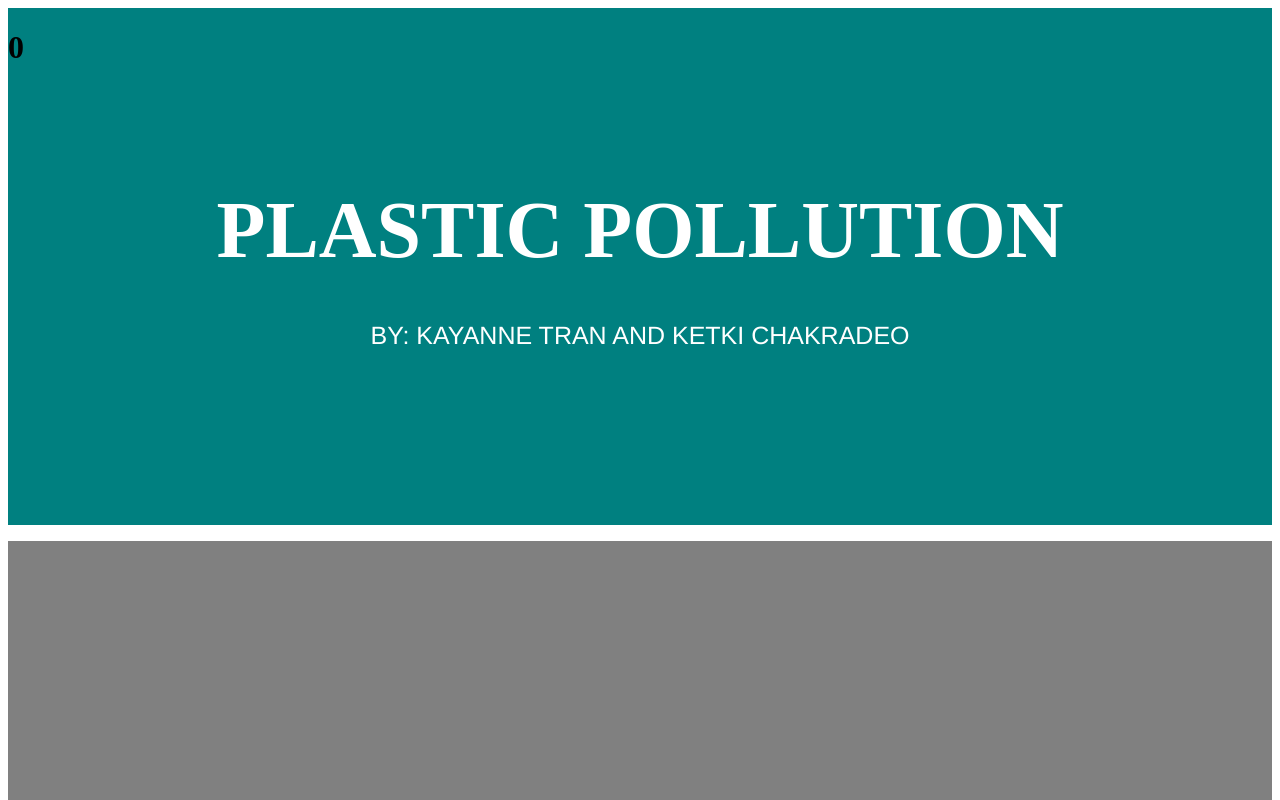
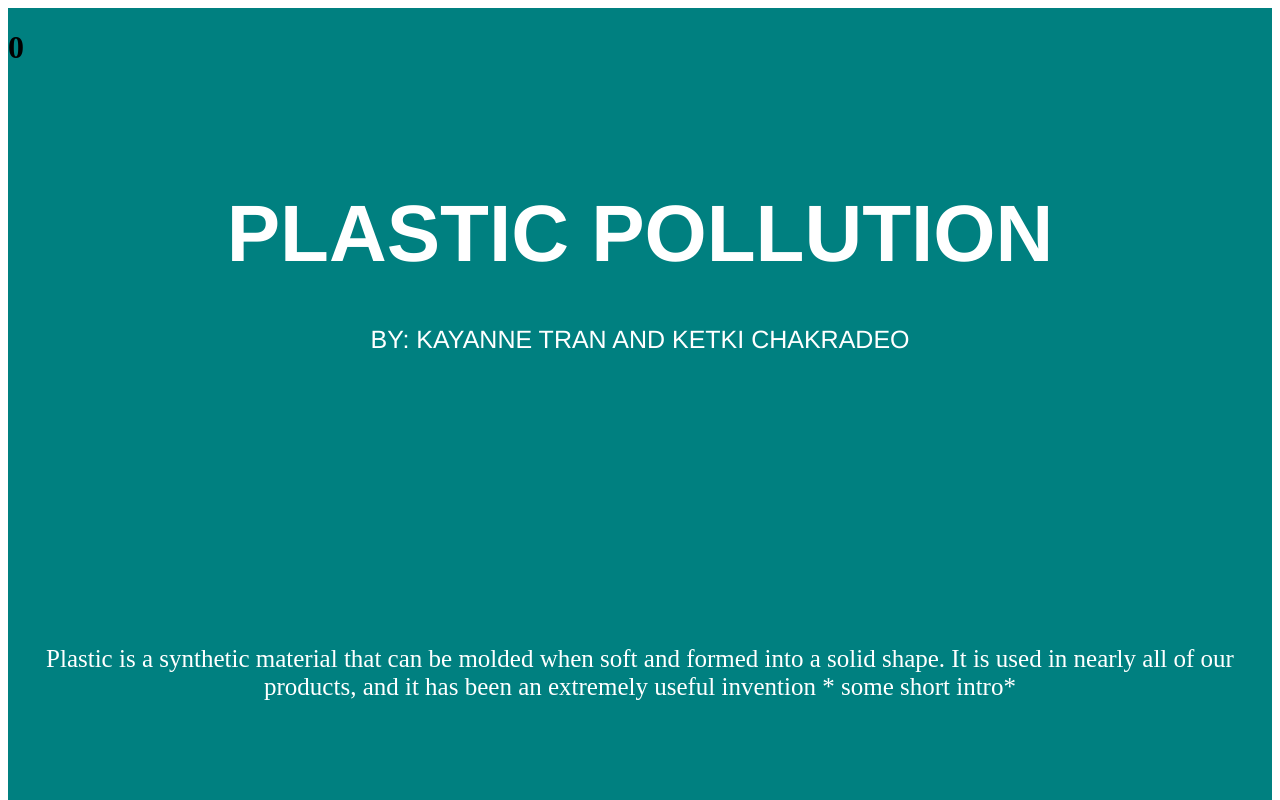
Before and after one commit to kayannet/oceanpollution, a SvelteKit app: page / in a window 1280 px wide. Shown: the top 800 px of the page. Built offline with nearby package versions, Linux system fonts and the light colour scheme.

Commit message:
template scrolling updated

```diff
--- a/src/components/App.svelte
+++ b/src/components/App.svelte
@@ -17,19 +17,26 @@
 
 <div class = "container" background-color="yellow">
 
-    <section style:min-height="{16 * 500}px">
+    <section style="min-height: {16 * 500}px">
         <div class="box" style:transform={`translate3d(0, ${scroll * 0.4}px, 0)`} style:background="teal">
             <h2>PLASTIC POLLUTION</h2>
-            <p> BY: KAYANNE TRAN AND KETKI CHAKRADEO</p>
+            <p class = "subtitle">BY: KAYANNE TRAN AND KETKI CHAKRADEO</p>
         </div>
-        <div class="box" />
-        <div class="box" style:transform={`translate3d(0, ${scroll >= threshold ? threshold * 3 : scroll * -2}px, 0)`} style:background="red">
-            <Test  />
+        <div class="box" style:transform={`translate3d(0, ${scroll * 0.6}px, 0)`} style:background = 'teal'>
+            <p class = "text">
 
+                Plastic is a synthetic material that can be molded when soft and formed into a solid shape.
+                It is used in nearly all of our products, and it has been an extremely useful invention
+
+                * some short intro*
+            </p>
 
 
         </div>
-        <div class="box" style:transform={`translate3d(0, ${scroll * -3}px, 0)`} style:background="pink"/>
+        <div class="box" style:transform={`translate3d(0, ${scroll }px, 0)`} style:background="red">
+            <Test  />
+        </div>
+        <div class="box" />  <!--  style:transform={`translate3d(0, ${scroll * -3}px, 0)`} style:background="pink"/> -->
         <div class="box" />
         <div class="box" />
         <div class="box" />
@@ -72,16 +79,16 @@
         left: 50%;
         transform: translate(-50%, -50%); /* Translate the text to center it properly */
 		position: relative;
-        font-family: 'Franklin Gothic Heavy';
+        font-family: 'Franklin Gothic Medium';
         font-size: 80px;
         color: white;
         text-align: center;
 		z-index: 10;
     }
-    p{
+    /* p{
         top: 20%;
         left: 50%;
-        transform: translate(-50%, -50%); /* Translate the text to center it properly */
+        transform: translate(-50%, -50%);
 		position: relative;
         font-family: 'Franklin Gothic Medium';
         font-size: 25px;
@@ -89,13 +96,36 @@
         text-align: center;
 		z-index: 10;
 
+    } */
+    .subtitle{
+        top: 20%;
+        left: 50%;
+        transform: translate(-50%, -50%); /* Translate the text to center it properly */
+		position: relative;
+        font-family: 'Helvetica';
+        font-size: 25px;
+        color: white;
+        text-align: center;
+		z-index: 10;
     }
+    .text{
+        top: 20%;
+        left: 50%;
+        transform: translate(-50%, -50%); /* Translate the text to center it properly */
+		position: relative;
+        font-family: 'Futura';
+        font-size: 25px;
+        color: white;
+        text-align: center;
+		z-index: 11;
+    }
+
 	.box {
 		/* --size: 500px; */
 		height: 100%;
 		width:  100%;
 		background: grey;
-		margin-bottom: 1rem;
+		margin-bottom: 0rem;
         position: relative;
         /* margin: 0; */
 
```
